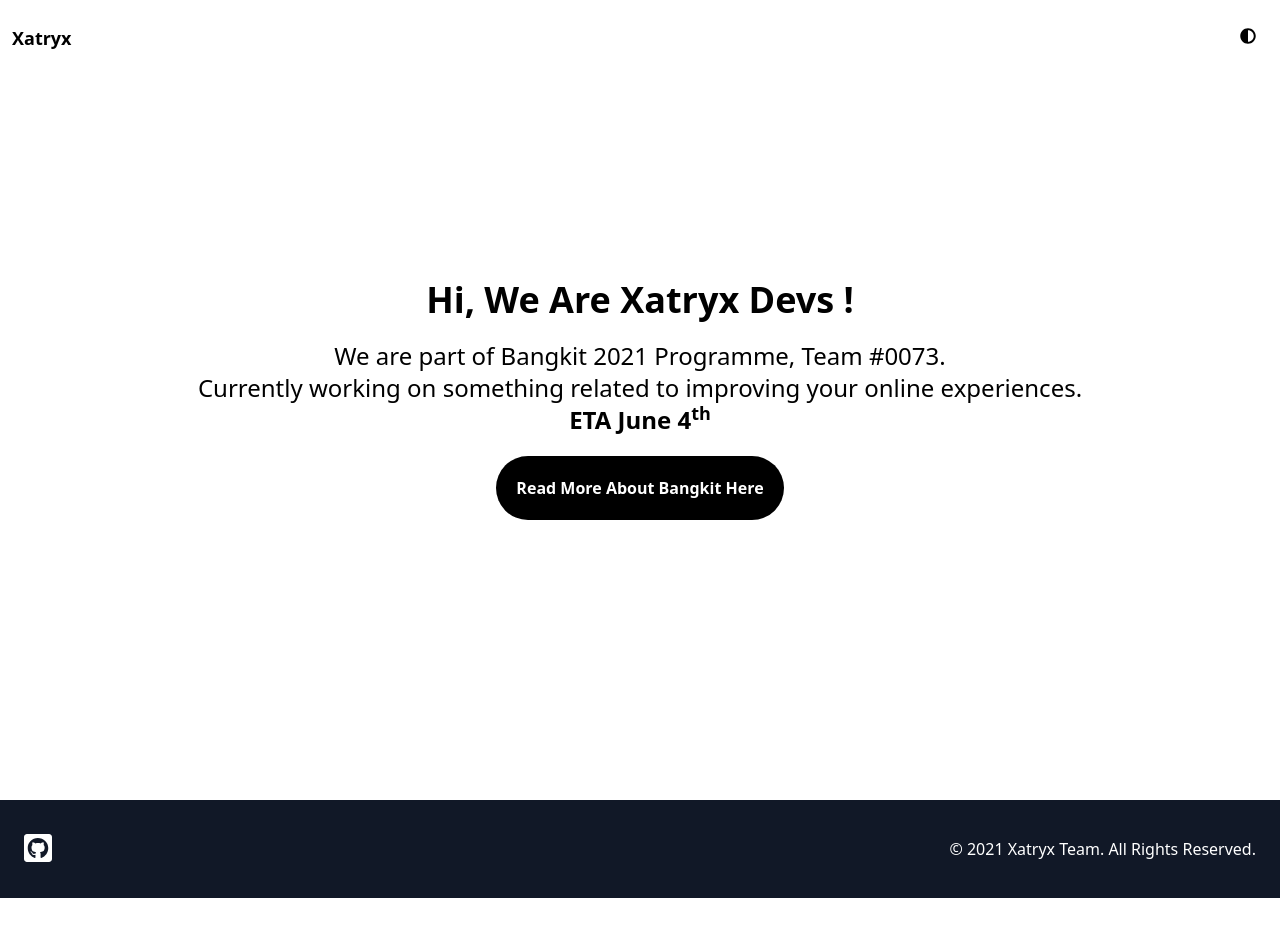
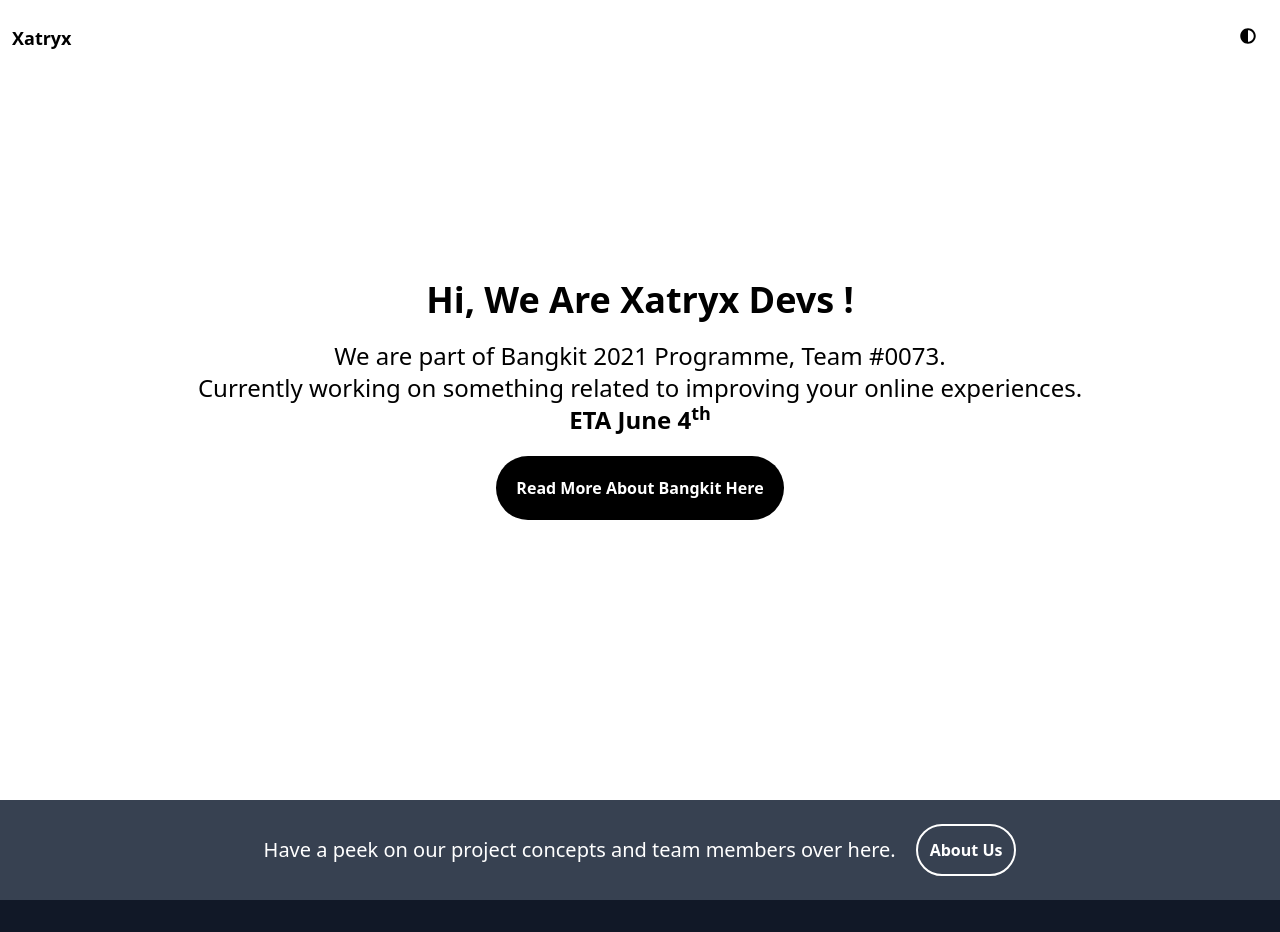
Before and after one commit to xatryx/ts-xatryx-web, a Next.js app: page / in a window 1280 px wide. Shown: the top 932 px of the page. Before the commit the page ends 898 px from the top, so only its background shows below. Built offline with nearby package versions, Linux system fonts and the light colour scheme; what @tailwindcss/typography would draw is missing.

Commit message:
added a block to refer to about-us page

```diff
--- a/src/pages/index.tsx
+++ b/src/pages/index.tsx
@@ -40,6 +40,18 @@
           </div>
         </div>
       </header>
+      <main>
+        <section className="bg-gray-700 p-6 text-white">
+          <article className="container mx-auto">
+            <div className="flex flex-row justify-center items-center">
+              <p className="font-thin text-xl">Have a peek on our project concepts and team members over here.</p>
+              <Link href="/about-us">
+                <button className="rounded-full font-bold ml-5 p-3 bg-gray-700 border-2 border-white text-white transform hover:scale-95 hover:underline">About Us</button>
+              </Link>
+            </div>
+          </article>
+        </section>
+      </main>
     </>
   )
 }
```
